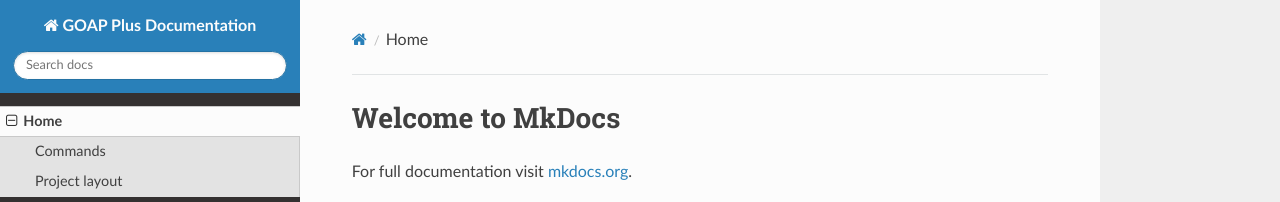
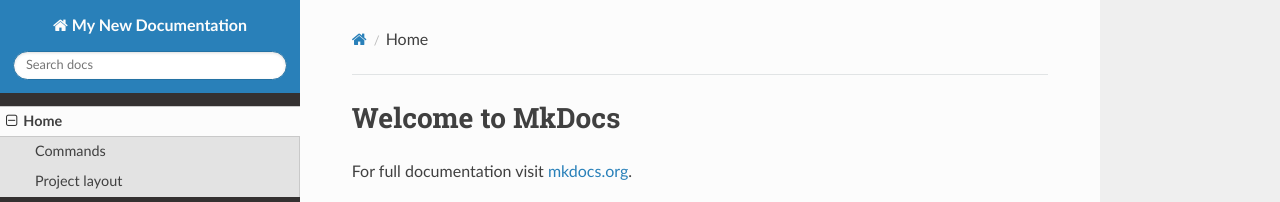
Before and after one commit to Devwulf/goap-plus-docs, an MkDocs documentation site: the page built from files/index.md, in a window 1280 px wide. Shown: the top 202 px of the page. Built offline with MkDocs 1.6.1, drawn with Linux system fonts in a browser that asks for light colours; nearby versions of some CDN libraries.

Commit message:
Update mkdocs.yml

```diff
--- a/mkdocs.yml
+++ b/mkdocs.yml
@@ -1,4 +1,4 @@
-site_name: GOAP Plus Documentation
+site_name: My New Documentation
 nav:
     - Home: index.md
     - About: about.md
```
